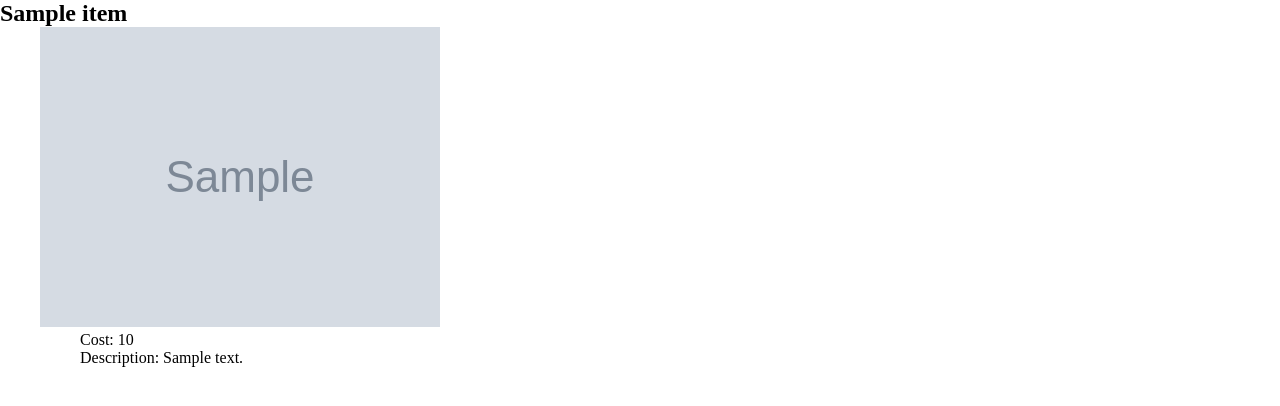
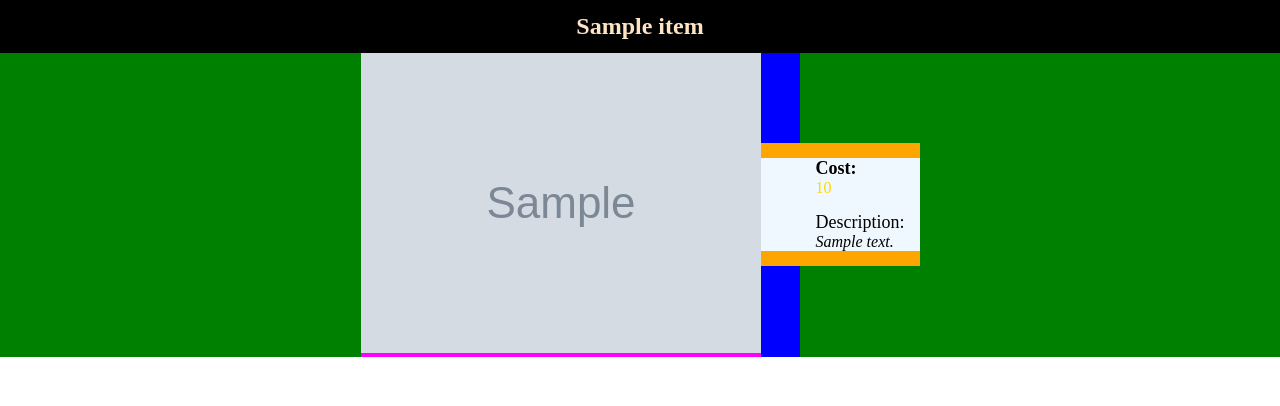
Before and after one commit to weewilsonboy/dota_shop_python_project, a Flask app: template templates/item/individual.jinja in a window 1280 px wide. Shown: the part 78-484 px from the top of the page. Run offline with Flask 3, Linux system fonts and the light colour scheme; the template is opened without the code that fills it: most values are stand-ins (such as "Sample title", 1, 10 or a date in 2020); grey boxes marked "Sample" are stand-in pictures.

Commit message:
added style to individual item page

```diff
--- a/static/style.css
+++ b/static/style.css
@@ -158,3 +158,70 @@
     padding: 5px;
     background-color: pink;
 }
+
+
+.item_container{
+    list-style-type: none;
+    display: flex;
+    flex-wrap: wrap;
+    justify-content: center;
+    align-items: start;
+    width: 100%;
+    background-color: green;
+    padding: 0px;
+}
+
+.item_container_holder {
+    display: flex;
+    justify-content: center;
+    background-color: blue;
+    width: 25%;
+    align-items: center;
+}
+
+
+.item_container_left {
+    background-color: fuchsia;
+}
+
+.item_container_right {
+    background-color: orange;
+}
+
+.item_description {
+    background-color: aliceblue;
+}
+
+.item_description_cost {
+    margin: 15px;
+}
+
+.item_description_description {
+    margin: 15px;
+}
+
+.description_text_ {
+    font-size: large;
+}
+
+.description_text {
+    font-style: italic;
+    font-size: medium;
+}
+.cost_title{
+    font-size: large;
+    font-weight: 600;
+}
+.cost_cost{
+    color: gold;
+    font-size: medium;
+    font-weight: 400;
+}
+
+.item_header {
+    color: bisque;
+    display: flex;
+    justify-content: center;
+    padding: 1%;
+    background-color: black;
+}
--- a/templates/item/individual.jinja
+++ b/templates/item/individual.jinja
@@ -1,23 +1,23 @@
 {% extends 'base.jinja' %}
 {% block content %}
     <h2 class="item_header">{{item.name}}</h2>
-
     <ul class="item_container">
+    <div class="item_container_holder">
         <li class="item_container_left"><img src="{{item.image_locator}}" alt="Image of {{item.name}}">
         </li>
         <li class="item_container_right">
             <ul class="item_description">
                 <li class="item_description_cost">
-                <p> Cost: {{item.cost}}</p>
+                <p class="cost_title">Cost: </p><p class="cost_cost">{{item.cost}}</p>
                 </li>
                 <li class="item_description_description">
-                <p>Description: {{item.description}}</p>
+                <p class="description_text_">Description: </p><p class="description_text">{{item.description}}</p>
                 </li>
 
 
             </ul>
         </li>
-
+    </div>
 
 
     </ul>
```
